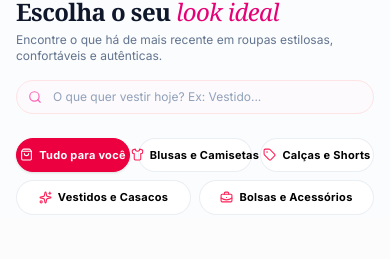
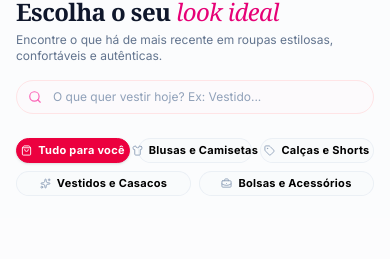
Before and after one commit to washi83tw4/site-de-loja-feminina, a React (Vite) app: page / in a window 390 px wide. Shown: the part 1053-1312 px from the top of the page. Built offline with nearby package versions, Linux system fonts and the light colour scheme; no server answers; the database is empty; grey boxes are pictures that could not be loaded.

Commit message:
refactor(ui): adjust category button dimensions and icons
Refine spacing, icon sizing, and padding in the CategoryList component to improve layout consistency across mobile and desktop breakpoints.

```diff
--- a/src/components/CategoryList.tsx
+++ b/src/components/CategoryList.tsx
@@ -12,7 +12,7 @@ export const CategoryList: React.FC = () => {
 
   // Map icon strings to Lucide icon components representing premium fashion
   const renderIcon = (iconName: string) => {
-    const className = "w-[13px] h-[13px] sm:w-3.5 sm:h-3.5 group-hover:scale-110 transition-transform duration-200 shrink-0";
+    const className = "w-[11px] h-[11px] sm:w-[13px] sm:h-[13px] group-hover:scale-110 transition-transform duration-200 shrink-0";
     switch (iconName) {
       case 'ShoppingBag':
         return <ShoppingBag className={className} />;
@@ -62,23 +62,23 @@ export const CategoryList: React.FC = () => {
         </div>
       </div>
 
-      <div className="flex flex-wrap gap-2 sm:gap-3 pb-4">
+      <div className="flex flex-wrap gap-2 sm:gap-2.5 pb-4">
         {categories.map((cat) => {
           const isActive = selectedCategory === cat.name;
           return (
             <button
               key={cat.id}
               onClick={() => setSelectedCategory(cat.name)}
-              className={`group flex items-center justify-center sm:justify-start gap-1.5 px-3.5 sm:px-5 py-2 sm:py-2.5 rounded-full text-[11px] sm:text-xs font-bold sm:font-semibold tracking-wide whitespace-nowrap transition-all duration-200 cursor-pointer flex-1 xs:flex-initial min-w-[110px] xs:min-w-0 border active:scale-[0.98] ${
+              className={`group flex items-center justify-center gap-1.5 px-3.5 sm:px-4 py-1.5 sm:py-2.5 rounded-full text-[11px] sm:text-xs font-bold sm:font-semibold tracking-wide whitespace-nowrap transition-all duration-200 cursor-pointer flex-1 xs:flex-initial min-w-[100px] xs:min-w-0 border active:scale-[0.98] ${
                 isActive
                   ? 'bg-rose-600 text-white border-rose-600 shadow-sm'
-                  : 'bg-white hover:bg-rose-50/20 text-slate-550 hover:text-slate-800 border-slate-200/70 hover:border-rose-200/40'
+                  : 'bg-slate-50/60 hover:bg-slate-100/80 text-slate-550 hover:text-slate-800 border-slate-200/60 hover:border-slate-300'
               }`}
             >
-              <span className={`flex items-center justify-center ${isActive ? 'text-white' : 'text-rose-500 group-hover:text-rose-600'}`}>
+              <span className={`flex items-center justify-center transition-colors ${isActive ? 'text-white' : 'text-slate-400 group-hover:text-slate-600'}`}>
                 {renderIcon(cat.icon)}
               </span>
-              <span>{cat.label}</span>
+              <span className="leading-none">{cat.label}</span>
             </button>
           );
         })}
```
